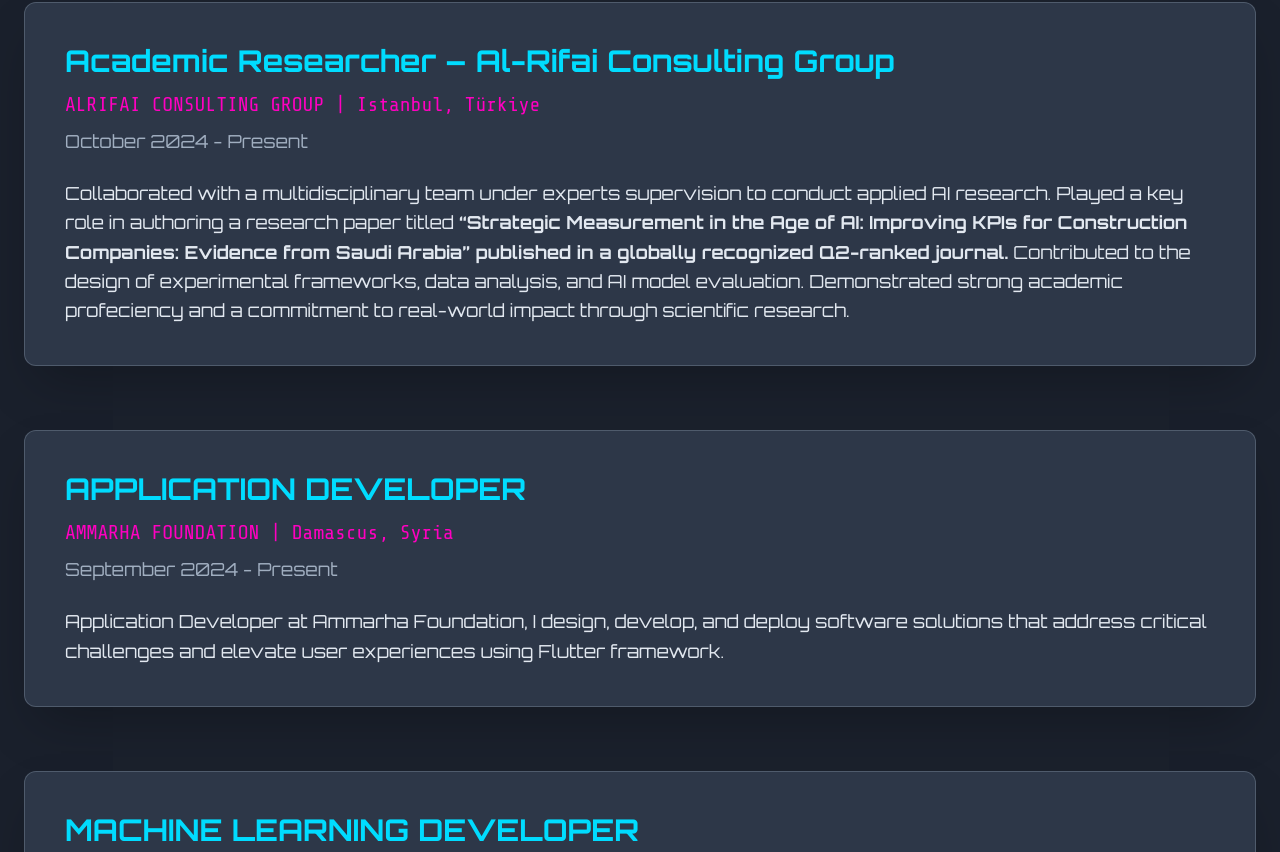
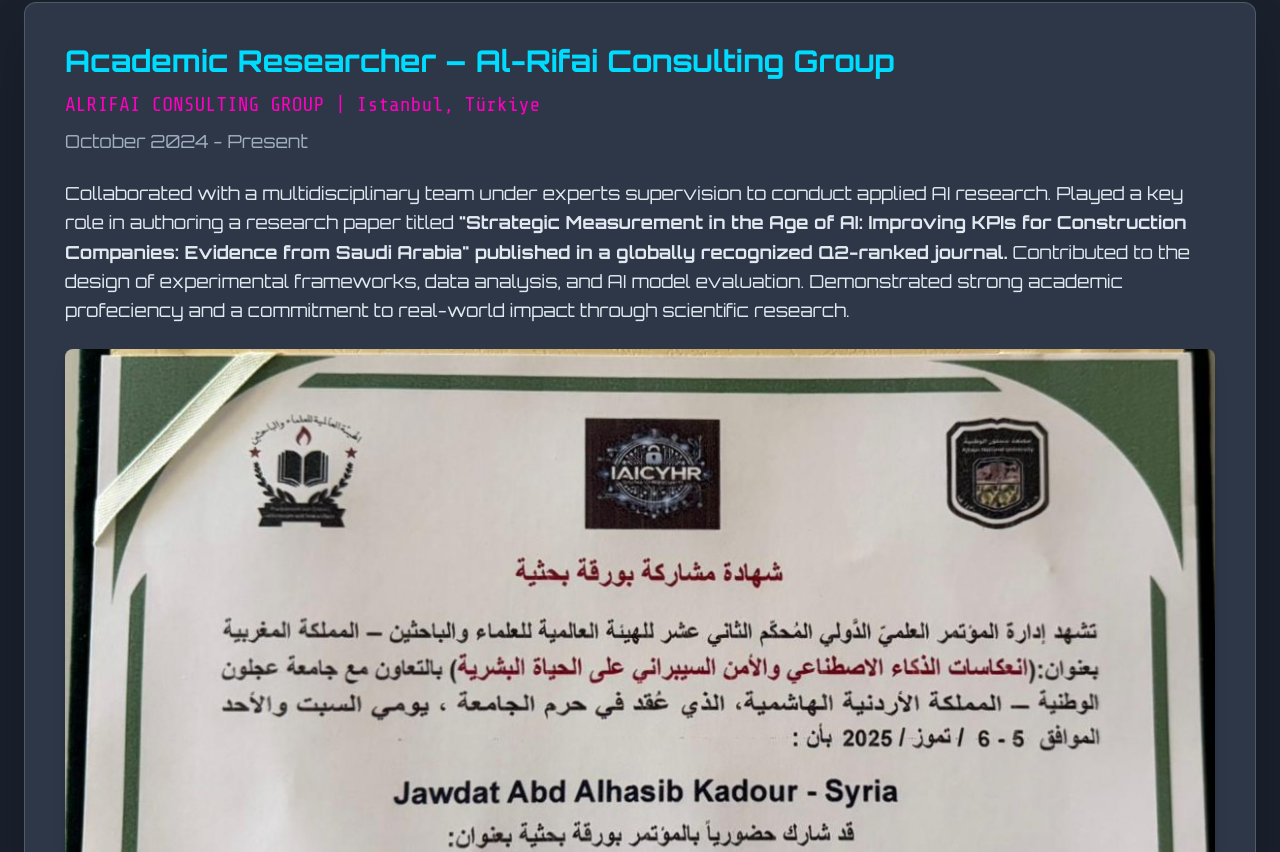
Before and after one commit to Jawdat-Kadour/JawdatKD, a website: page index.html in a window 1280 px wide. Shown: the part 1948-2800 px from the top of the page. Drawn offline with nearby package versions, Linux system fonts and the light colour scheme.

Commit message:
certificate added

```diff
--- a/index.html
+++ b/index.html
@@ -34,7 +34,7 @@
         <div class="z-10 max-w-6xl mx-auto flex flex-col md:flex-row items-center gap-10 md:gap-16">
             <div class="md:w-1/3 flex-shrink-0 animate-fade-in-left order-1 md:order-none">
                 <!-- IMPORTANT: Update image path -->
-                <img src="images/pp.png" alt="Jawdat Kadour" class="rounded-full shadow-2xl w-60 h-60 md:w-72 md:h-72 lg:w-80 lg:h-80 object-cover mx-auto border-4 border-primary/60 hover:border-secondary transition-all duration-300 transform hover:scale-105">
+                <img src="images/jkd.jpg" alt="Jawdat Kadour" class="rounded-full shadow-2xl w-60 h-60 md:w-72 md:h-72 lg:w-80 lg:h-80 object-cover mx-auto border-4 border-primary/60 hover:border-secondary transition-all duration-300 transform hover:scale-105">
             </div>
             <div class="md:w-2/3 text-center md:text-left order-2 md:order-none">
                 <h1 class="text-5xl sm:text-6xl lg:text-7xl font-extrabold mb-6 leading-tight animate-fade-in-right font-orbitron text-primary">
@@ -86,8 +86,15 @@
                     <h3 class="text-3xl font-semibold text-primary mb-3 font-orbitron">  Academic Researcher – Al-Rifai Consulting Group</h3>
                     <p class="text-xl text-secondary mb-2 font-mono">ALRIFAI CONSULTING GROUP | Istanbul, Türkiye</p>
                     <p class="text-lg text-neutral mb-6">October 2024 - Present</p>
-                    <p class="text-darktext leading-relaxed text-lg">  Collaborated with a multidisciplinary team under experts supervision to conduct applied AI research. Played a key role in authoring a research paper titled <strong>“Strategic Measurement in the Age of AI: Improving KPIs for Construction Companies: Evidence from Saudi Arabia” published in a globally recognized Q2-ranked journal.</strong> Contributed to the design of experimental frameworks, data analysis, and AI model evaluation. Demonstrated strong academic profeciency and a commitment to real-world impact through scientific research.</p>
+                    <p class="text-darktext leading-relaxed text-lg">  Collaborated with a multidisciplinary team under experts supervision to conduct applied AI research. Played a key role in authoring a research paper titled <strong>"Strategic Measurement in the Age of AI: Improving KPIs for Construction Companies: Evidence from Saudi Arabia" published in a globally recognized Q2-ranked journal.</strong> Contributed to the design of experimental frameworks, data analysis, and AI model evaluation. Demonstrated strong academic profeciency and a commitment to real-world impact through scientific research.</p>
+                    <br>
+                    <div class="mb-6">
+                        <img src="images/certificate.jpg" alt="Certificate - Al-Rifai Consulting Group" class="w-36 h-24 object-cover rounded-lg border-2 border-primary/30 shadow-lg mx-auto">
+                    </div>
+
                 </div>
+
+
                 <!-- Experience Item 2 -->
                 <div class="bg-cardbg p-10 rounded-xl shadow-2xl hover:shadow-primary/30 transition-all duration-300 border border-neutral/30 hover:border-primary/50 transform hover:-translate-y-1">
                     <h3 class="text-3xl font-semibold text-primary mb-3 font-orbitron">APPLICATION DEVELOPER</h3>
```
Also changed, not shown: images/certificate.jpg (added), images/jkd.jpg (added).
